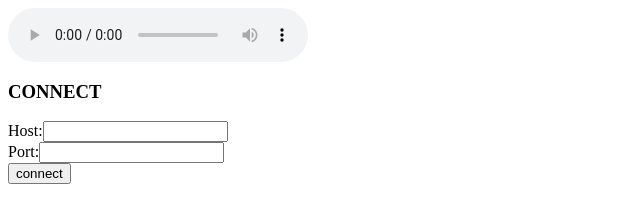
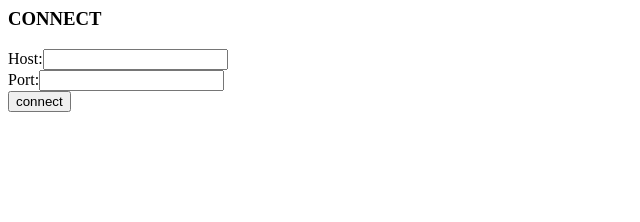
Before and after one commit to bokgun/websocket-test, a website: page index.html in a window 1280 px wide. Shown: the whole page, without its empty margins (0-640 px from the left). Drawn offline with Linux system fonts and the light colour scheme.

Commit message:
audio remove

```diff
--- a/index.html
+++ b/index.html
@@ -13,11 +13,6 @@
     <script src="https://cdn.socket.io/socket.io-1.4.5.js"></script>
   </head>
   <body>
-    <div>
-      <audio controls preload="metadata">
-        <source src="file:///Users/bokgun/Workspace/socket-test/test.mp3" type="audio/mpeg">
-      </audio>
-    </div>
     <h3>CONNECT</h3>
     <form id="connect-info-form">
       <div><label for="host">Host:</label><input type="text" id="host"></div>
```
